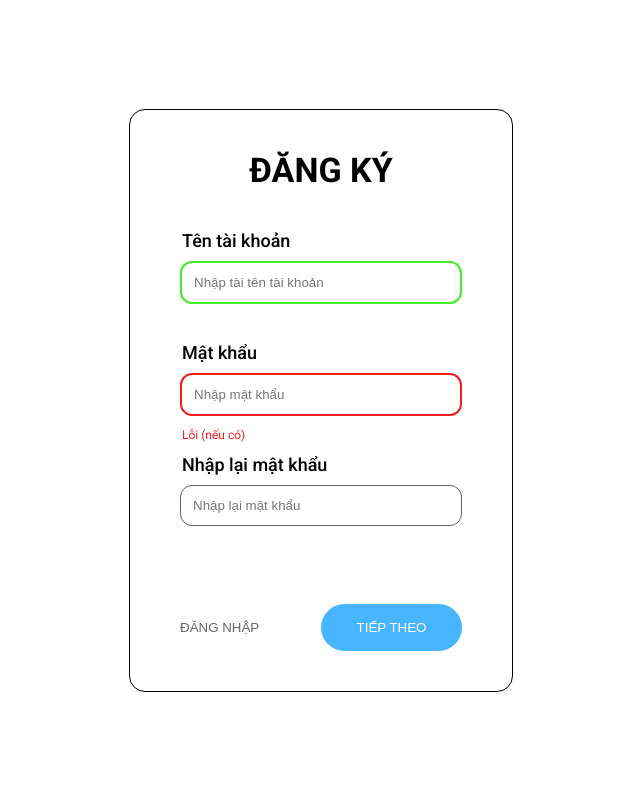
After one commit to nmcnpm-20-4-group09/Hotel-Management, a PHP site: page /html/signup.html in a window 1280 px wide. The commit adds this page. Shown: the whole page, without its empty margins (319-959 px from the left). Run offline with PHP 8.4, Linux system fonts and the light colour scheme.

Commit message:
feat: thêm hai cửa sổ đăng nhập/đăng ký - tách một phần của base.scss thành layout.scss

```diff
--- /dev/null
+++ b/UI/css/authen.css
@@ -0,0 +1,141 @@
+/* Fonts */
+@import url("https://fonts.googleapis.com/css?family=Roboto:100,100italic,300,300italic,regular,italic,500,500italic,700,700italic,900,900italic");
+@import url("https://fonts.googleapis.com/css?family=Poppins:100,100italic,200,200italic,300,300italic,regular,italic,500,500italic,600,600italic,700,700italic,800,800italic,900,900italic");
+/* Variables */
+/* Global Mixins */
+/* Reset CSS */
+* {
+  box-sizing: inherit;
+  margin: 0;
+  padding: 0;
+}
+
+ol,
+ul {
+  list-style: none;
+  padding: 0;
+}
+
+p {
+  margin: 0;
+}
+
+a {
+  color: #000;
+}
+
+/* Global Styles */
+html {
+  font-family: "Roboto", sans-serif;
+  font-size: 62.5%;
+  box-sizing: border-box;
+}
+
+.hidden {
+  display: none;
+}
+
+.invisible {
+  visibility: hidden;
+}
+
+.container {
+  height: 100vh;
+  background-color: #f5f5f5;
+  display: flex;
+  flex-direction: row;
+  justify-content: center;
+  align-items: center;
+}
+
+.container {
+  background-color: #fff;
+}
+
+form {
+  width: 30%;
+  padding: 0px 50px;
+  border: 1px solid #000000;
+  border-radius: 16px;
+}
+form .form-title {
+  margin: 40px 0;
+  text-transform: uppercase;
+  text-align: center;
+  color: #000000;
+  font-size: 3.4rem;
+  font-weight: 700;
+}
+form .form-label {
+  margin: 10px 2px;
+  display: block;
+  font-size: 1.8rem;
+  font-weight: 500;
+}
+form .form-control {
+  width: 100%;
+  padding: 12px;
+  border: 1px solid #646161;
+  border-radius: 12px;
+}
+form .form-control.valid {
+  outline: #41ef25;
+  border-color: #41ef25;
+  border-width: 2px;
+}
+form .form-control.invalid {
+  outline: #f31d1d;
+  border-color: #f31d1d;
+  border-width: 2px;
+}
+form .form-text {
+  margin: 12px 2px;
+  font-size: 1.2rem;
+  font-weight: 400;
+}
+form .form-text.valid {
+  color: #41ef25;
+  border-width: 2px;
+}
+form .form-text.invalid {
+  color: #f31d1d;
+  border-width: 2px;
+}
+form .form-refs {
+  margin: 10px 0;
+}
+form .form-refs a {
+  margin-right: 10px;
+  color: #47b5ff;
+}
+form .form-buttons {
+  display: flex;
+  flex-direction: row;
+  justify-content: center;
+  align-items: center;
+}
+form .form-button {
+  width: 50%;
+  padding: 16px 0px;
+  margin: 40px 0;
+  border: none;
+  border-radius: 56px;
+  color: #fff;
+  background-color: #47b5ff;
+  text-transform: uppercase;
+}
+form .form-button:hover {
+  cursor: pointer;
+  opacity: 0.8;
+}
+form .back-button {
+  text-align: left;
+  margin-right: auto;
+  background-color: #fff;
+}
+form .back-button a {
+  text-decoration: none;
+  color: #666;
+}
+
+/*# sourceMappingURL=authen.css.map */
--- a/UI/css/base.css
+++ b/UI/css/layout.css
@@ -27,7 +27,6 @@ html {
   box-sizing: border-box;
 }
 
-/* Base Styles */
 .container {
   height: 100vh;
   background-color: #f5f5f5;
@@ -37,6 +36,8 @@ html {
   align-items: center;
 }
 
+/* Variables */
+/* Styles */
 .sidebar {
   padding: 50px 0;
   background-color: #fff;
@@ -356,4 +357,4 @@ html {
   text-align: center;
 }
 
-/*# sourceMappingURL=base.css.map */
+/*# sourceMappingURL=layout.css.map */
--- /dev/null
+++ b/UI/html/signup.html
@@ -0,0 +1,66 @@
+<!DOCTYPE html>
+<html lang="en">
+    <head>
+        <meta charset="UTF-8" />
+        <meta http-equiv="X-UA-Compatible" content="IE=edge" />
+        <meta name="viewport" content="width=device-width, initial-scale=1.0" />
+        <title>Sign up</title>
+
+        <link
+            rel="icon"
+            type="image/x-icon"
+            href="https://img.icons8.com/fluency/96/null/circled-up-2.png"
+        />
+
+        <link rel="stylesheet" href="../css/authen.css" />
+    </head>
+    <body>
+        <div class="container">
+            <form class="signup-form" method="PUT">
+                <h2 class="form-title">Đăng ký</h2>
+
+                <!-- Username -->
+                <label for="username" class="form-label">Tên tài khoản</label>
+                <input
+                    type="text"
+                    class="form-control valid"
+                    name="username"
+                    id="username"
+                    placeholder="Nhập tài tên tài khoản"
+                />
+                <p class="form-text invisible">Lỗi (nếu có)</p>
+
+                <!-- Password -->
+                <label for="password" class="form-label">Mật khẩu</label>
+                <input
+                    type="password"
+                    class="form-control invalid"
+                    name="password"
+                    id="password"
+                    placeholder="Nhập mật khẩu"
+                />
+                <p class="form-text invalid">Lỗi (nếu có)</p>
+
+                <!-- Re-enter Password -->
+                <label for="re-password" class="form-label"
+                    >Nhập lại mật khẩu</label
+                >
+                <input
+                    type="password"
+                    class="form-control"
+                    name="re-password"
+                    id="re-password"
+                    placeholder="Nhập lại mật khẩu"
+                />
+                <p class="form-text invisible">Lỗi (nếu có)</p>
+
+                <div class="form-buttons">
+                    <button type="button" class="form-button back-button">
+                        <a href="./signin.html">Đăng nhập</a>
+                    </button>
+                    <button type="submit" class="form-button">Tiếp theo</button>
+                </div>
+            </form>
+        </div>
+    </body>
+</html>
--- /dev/null
+++ b/UI/scss/authen.scss
@@ -0,0 +1,98 @@
+@import 'base.scss';
+
+.container {
+    background-color: #fff;
+}
+
+form {
+    width: 30%;
+    padding: 0px 50px;
+    border: 1px solid #000000;
+    border-radius: 16px;
+
+    .form-title {
+        margin: 40px 0;
+        text-transform: uppercase;
+        text-align: center;
+        color: #000000;
+        @include font(3.4rem, 700);
+    }
+
+    .form-label {
+        margin: 10px 2px;
+        display: block;
+        @include font(1.8rem, 500);
+    }
+
+    .form-control {
+        width: 100%;
+        padding: 12px;
+        border: 1px solid #646161;
+        border-radius: 12px;
+
+        &.valid {
+            outline: $success-color;
+            border-color: $success-color;
+            border-width: 2px;
+        }
+        &.invalid {
+            outline: $fail-color;
+            border-color: $fail-color;
+            border-width: 2px;
+        }
+    }
+
+    .form-text {
+        margin: 12px 2px;
+        @include font(1.2rem, 400);
+
+        &.valid {
+            color: $success-color;
+            border-width: 2px;
+        }
+        &.invalid {
+            color: $fail-color;
+            border-width: 2px;
+        }
+    }
+
+    .form-refs {
+        margin: 10px 0;
+
+        a {
+            margin-right: 10px;
+            color: $primary-color;
+        }
+    }
+
+    .form-buttons {
+        @include flex(row, center, center);
+    }
+
+    .form-button {
+        width: 50%;
+        padding: 16px 0px;
+        margin: 40px 0;
+        border: none;
+        border-radius: 56px;
+        color: #fff;
+        background-color: $primary-color;
+        text-transform: uppercase;
+
+        &:hover {
+            cursor: pointer;
+            opacity: 0.8;
+        }
+    }
+
+    .back-button {
+        text-align: left;
+        margin-right: auto;
+        background-color: #fff;
+
+        a {
+            text-decoration: none;
+            color: #666;
+        }
+    }
+}
--- /dev/null
+++ b/UI/scss/base.scss
@@ -0,0 +1,69 @@
+/* Fonts */
+@import url('https://fonts.googleapis.com/css?family=Roboto:100,100italic,300,300italic,regular,italic,500,500italic,700,700italic,900,900italic');
+@import url('https://fonts.googleapis.com/css?family=Poppins:100,100italic,200,200italic,300,300italic,regular,italic,500,500italic,600,600italic,700,700italic,800,800italic,900,900italic');
+
+/* Variables */
+$primary-color: #47b5ff;
+$secondary-color: #256d85;
+$bg-color: #f5f5f5;
+$fail-color: #f31d1d;
+$success-color: #41ef25;
+
+$container-h: 100vh;
+
+/* Global Mixins */
+@mixin flex($direction, $justify, $align) {
+    display: flex;
+    flex-direction: $direction;
+    justify-content: $justify;
+    align-items: $align;
+}
+@mixin size($width, $height: $width) {
+    width: $width;
+    height: $height;
+}
+@mixin font($size, $weight: 400) {
+    font-size: $size;
+    font-weight: $weight;
+}
+
+/* Reset CSS */
+* {
+    box-sizing: inherit;
+    margin: 0;
+    padding: 0;
+}
+
+ol,
+ul {
+    list-style: none;
+    padding: 0;
+}
+
+p {
+    margin: 0;
+}
+
+a {
+    color: #000;
+}
+
+/* Global Styles */
+html {
+    font-family: 'Roboto', sans-serif;
+    font-size: 62.5%;
+    box-sizing: border-box;
+}
+
+.hidden {
+    display: none;
+}
+.invisible{
+    visibility: hidden;
+}
+
+.container {
+    height: $container-h;
+    background-color: $bg-color;
+    @include flex(row, center, center);
+}
```
Also changed, not shown: UI/html/layout.html (renamed from UI/index.html, +8 -4 lines), UI/html/signin.html (added, +55 -0 lines), UI/scss/layout.scss (renamed from UI/css/base.scss, +2 -57 lines), UI/assets/icons/ico.png (deleted).
